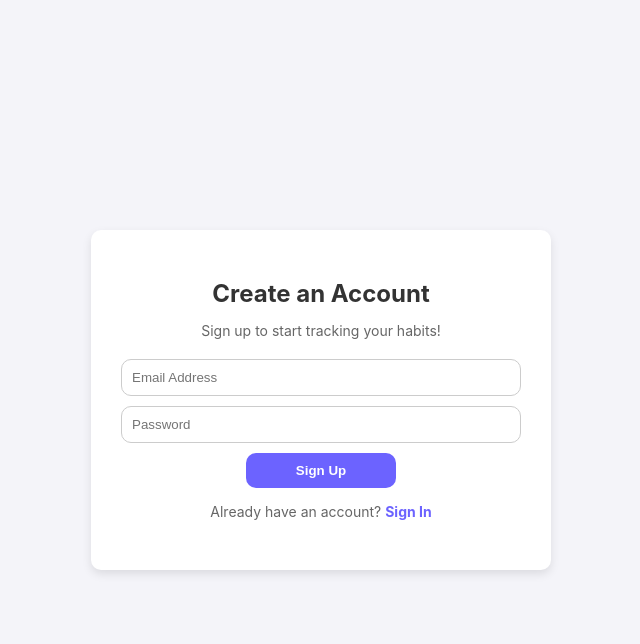
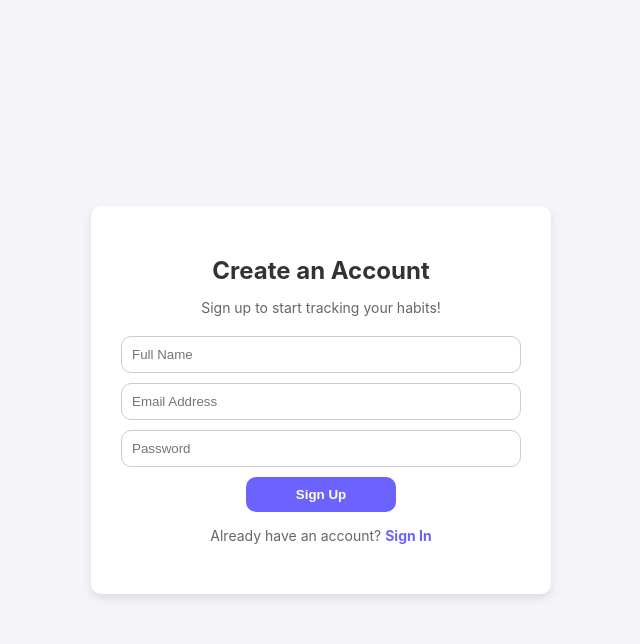
Before and after one commit to asahapde/HabitFlow, a React (Create React App) app in the folder frontend/habitflow/: page /profile in a window 1280 px wide. Both pictures are taken after a click on the element "Sign Up". Shown: the top 644 px of the page, without its empty margins (319-959 px from the left). Built offline with nearby package versions, Linux system fonts and the light colour scheme; no server answers; the HTML template or start-up script is replaced by a standard one.

Commit message:
added name

```diff
--- a/frontend/habitflow/src/authService.ts
+++ b/frontend/habitflow/src/authService.ts
@@ -2,18 +2,24 @@ import {
   createUserWithEmailAndPassword,
   signInWithEmailAndPassword,
   signOut,
+  updateProfile,
 } from "firebase/auth";
 import { auth } from "./firebaseConfig";
 
-// Sign Up Function
-export const signUp = async (email: string, password: string) => {
+// ✅ Sign Up Function (Includes Name)
+export const signUp = async (email: string, password: string, name: string) => {
   try {
     const userCredential = await createUserWithEmailAndPassword(
       auth,
       email,
       password
     );
-    return userCredential.user;
+    const user = userCredential.user;
+
+    // ✅ Update the user's display name in Firebase Auth
+    await updateProfile(user, { displayName: name });
+
+    return user;
   } catch (error: any) {
     console.error("Sign Up Error:", error.message);
     throw error;
--- a/frontend/habitflow/src/pages/AuthPage/AuthPage.tsx
+++ b/frontend/habitflow/src/pages/AuthPage/AuthPage.tsx
@@ -6,6 +6,7 @@ import "./AuthPage.scss";
 
 const AuthPage: React.FC = () => {
   const [isSignUp, setIsSignUp] = useState(false);
+  const [name, setName] = useState("");
   const [email, setEmail] = useState("");
   const [password, setPassword] = useState("");
   const [error, setError] = useState<string | null>(null);
@@ -49,7 +50,7 @@ const AuthPage: React.FC = () => {
     setError(null);
     try {
       if (isSignUp) {
-        await signUp(email, password);
+        await signUp(email, password, name);
       } else {
         await signIn(email, password);
       }
@@ -87,6 +88,15 @@ const AuthPage: React.FC = () => {
         {error && <p className="error">{error}</p>}
 
         <form onSubmit={handleSubmit}>
+          {isSignUp && (
+            <input
+              type="text"
+              placeholder="Full Name"
+              value={name}
+              onChange={(e) => setName(e.target.value)}
+              required
+            />
+          )}
           <input
             type="email"
             placeholder="Email Address"
--- a/frontend/habitflow/src/pages/Home.tsx
+++ b/frontend/habitflow/src/pages/Home.tsx
@@ -1,7 +1,9 @@
 import axios from "axios";
 import { FC, useEffect, useState } from "react";
+import { useAuth } from "../context/AuthContext";
 
 const Home: FC = () => {
+  const { user } = useAuth();
   const [data, setData] = useState<string>("Loading...");
 
   useEffect(() => {
@@ -19,6 +21,7 @@ const Home: FC = () => {
   return (
     <div>
       <h1>Home</h1>
+      <h2>Welcome, {user?.displayName || "User"}!</h2>
       <p>Data from backend: {data}</p>
     </div>
   );
--- a/frontend/habitflow/src/pages/Profile/Profile.tsx
+++ b/frontend/habitflow/src/pages/Profile/Profile.tsx
@@ -1,11 +1,14 @@
 import React from "react";
 import { logout } from "../../authService"; // Import logout function
-import "./Profile.scss"; // Import SCSS for styling
+import { useAuth } from "../../context/AuthContext"; // Import auth context
+import "./Profile.scss";
 
 const Profile: React.FC = () => {
+  const { user } = useAuth();
+
   return (
     <div className="profile-container">
-      <h2>My Profile</h2>
+      <h2>Welcome, {user?.displayName || "User"}!</h2>
       <p>Manage your account settings here.</p>
 
       <button className="logout-button" onClick={logout}>
```
